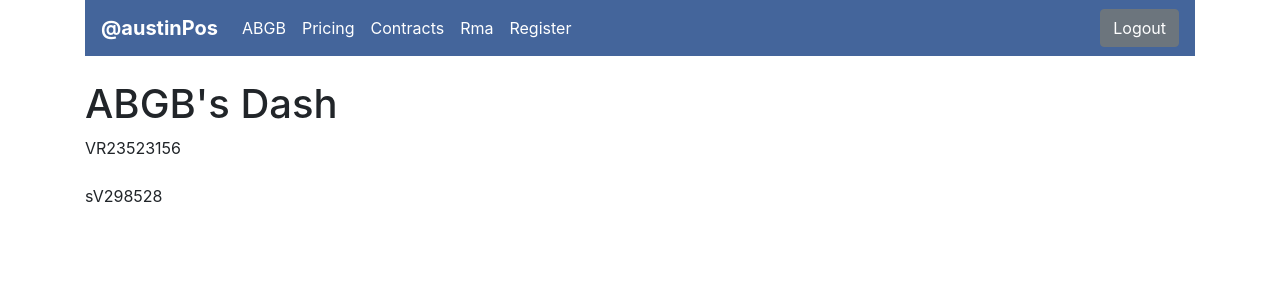
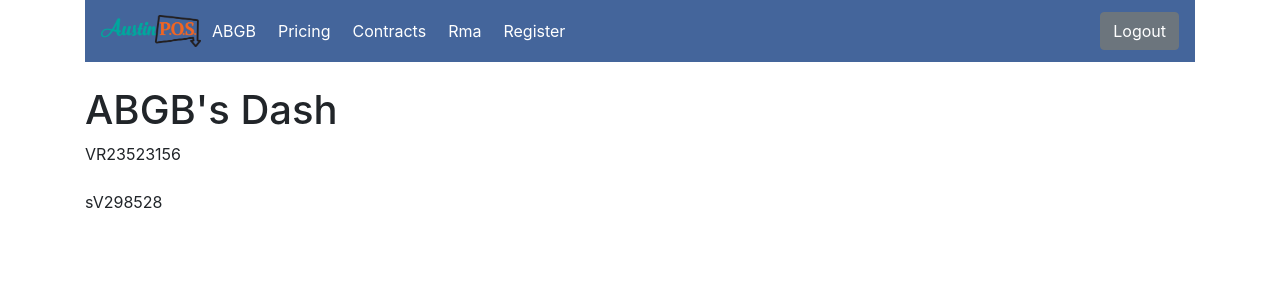
Before and after one commit to andrewvenson/austindash, a Flask app: page /Dash in a window 1280 px wide. Shown: the top 300 px of the page. Run offline with Flask 2, Linux system fonts and the light colour scheme; a user stored in the database is signed in; data comes from the database, SQL or seed files in the repository; some libraries are stand-ins or nearby versions.

Commit message:
Added Navigation bar logo

```diff
--- a/posDashboard/austinpos/routes.py
+++ b/posDashboard/austinpos/routes.py
@@ -29,7 +29,6 @@ equipment = {
     'Used MSR': '75',
     'SSD 120GB': '99'
 }
-
 
 # LOGIN TO SITE
 @app.route('/', methods=['POST', 'GET'])
--- a/posDashboard/austinpos/static/base.css
+++ b/posDashboard/austinpos/static/base.css
@@ -1,10 +1,11 @@
 .nav-link:hover{
   color: #44659b !important;
-  background-color: white !important;
+  background-color:white !important;
 }
 
 .nav-link{
   color: white !important;
+  margin: 3px;
 }
 
 .rma{
--- a/posDashboard/austinpos/templates/base.html
+++ b/posDashboard/austinpos/templates/base.html
@@ -10,9 +10,9 @@
 
   </head>
   <body>
-    <div class="container">
+    <div class="container"> <!--APOS Header srt-->
       <nav class="navbar navbar-expand-lg navbar-light" style="background-color: #44659b;">
-        <a class="navbar-brand" style='color:white;' href="#"><strong>@austinPos</strong></a>
+        <a class="navbar-left" href="#"><img src="{{url_for('static',filename = 'images/Austin_POS_Logo.png')}}" alt="apos_logo" style="width: 100px"></a>
         <button class="navbar-toggler" type="button" data-toggle="collapse" data-target="#navbarSupportedContent" aria-controls="navbarSupportedContent" aria-expanded="false" aria-label="Toggle navigation">
           <span class="navbar-toggler-icon"></span>
         </button>
@@ -42,7 +42,7 @@
       </nav>
     </div>
 
-    <div class="container">
+    <div class="container"><!--end-->
       <br>
       {% with messages = get_flashed_messages() %}
         {% if messages %}
```
Also changed, not shown: posDashboard/austinpos/static/images/Austin_POS_Logo.png (added).
